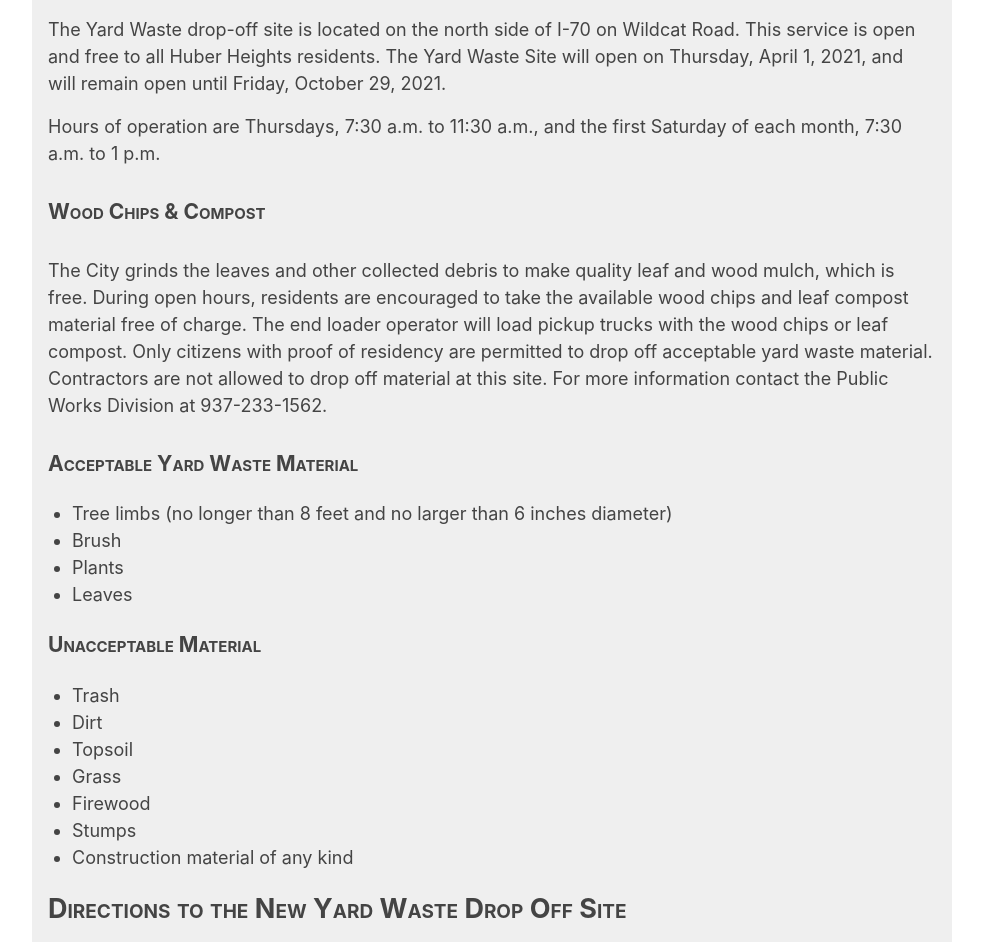
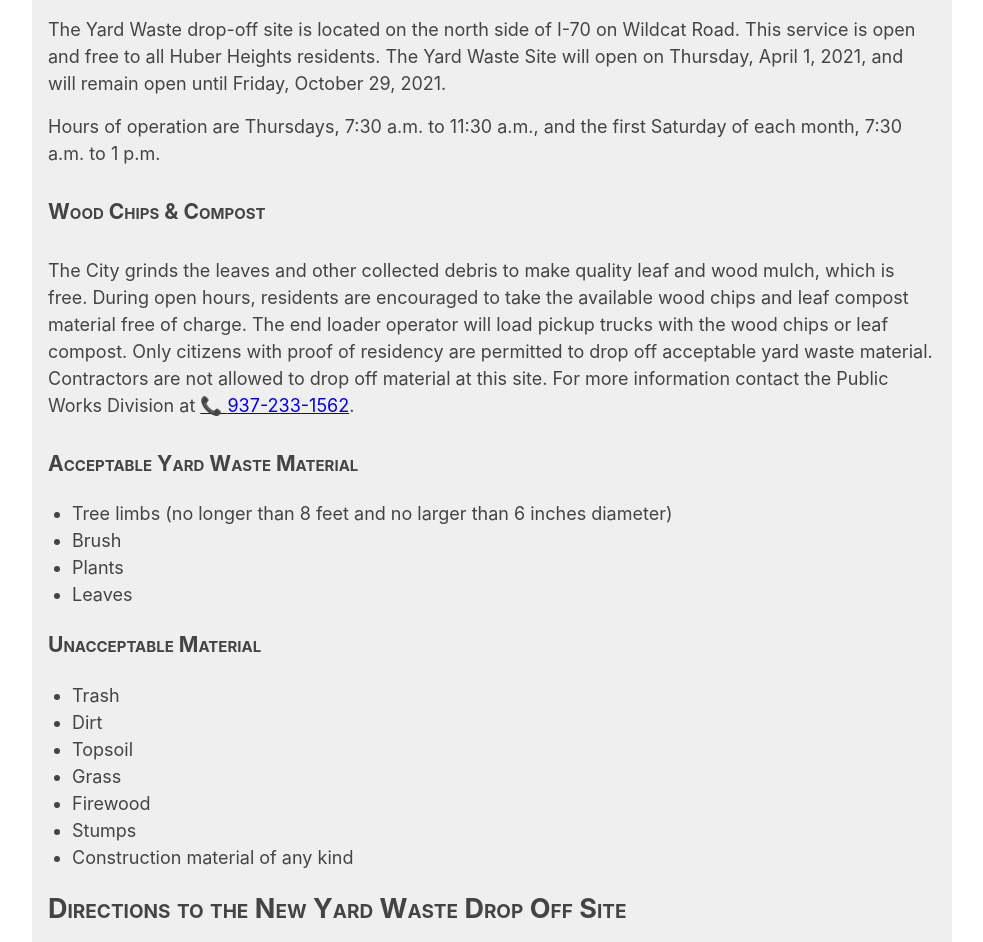
Before and after one commit to hendrixjoseph/joe4huberheights, a Jekyll site: the page built from _posts/2021-04-05-huber-heights-yard-waste-site.md, in a window 1280 px wide and 1400 px high, scrolled down 2232 px. Shown: the top 942 px of the window, without its empty margins (148-1131 px from the left). Built offline with Jekyll 4.4.1, drawn with Linux system fonts in a browser that asks for light colours; some of the changed lines change nothing that is shown; some of the changed text lies outside the part shown.

Commit message:
add telephone link

```diff
--- a/_posts/2021-04-05-huber-heights-yard-waste-site.md
+++ b/_posts/2021-04-05-huber-heights-yard-waste-site.md
@@ -24,7 +24,7 @@ From the [Huber Heights Yard Waste Site website](https://www.hhoh.org/334/Yard-W
 >
 > ### Wood Chips & Compost
 >
-> The City grinds the leaves and other collected debris to make quality leaf and wood mulch, which is free. During open hours, residents are encouraged to take the available wood chips and leaf compost material free of charge. The end loader operator will load pickup trucks with the wood chips or leaf compost. Only citizens with proof of residency are permitted to drop off acceptable yard waste material. Contractors are not allowed to drop off material at this site. For more information contact the Public Works Division at 937-233-1562.
+> The City grinds the leaves and other collected debris to make quality leaf and wood mulch, which is free. During open hours, residents are encouraged to take the available wood chips and leaf compost material free of charge. The end loader operator will load pickup trucks with the wood chips or leaf compost. Only citizens with proof of residency are permitted to drop off acceptable yard waste material. Contractors are not allowed to drop off material at this site. For more information contact the Public Works Division at [937-233-1562](tel:9372331562).
 >
 > ### Acceptable Yard Waste Material
 >
@@ -47,6 +47,6 @@ From the [Huber Heights Yard Waste Site website](https://www.hhoh.org/334/Yard-W
 >
 > 202 N to Kellenburger Road. Left on Kellenburger Road to Wildcat Road. Left on Wildcat Road to Cul-de-sac. Follow signs and asphalt driveway to the site.
 
-Or you can use the following Google Map:
+Or you can use the following [Google Map](https://goo.gl/maps/ETowiD1fFh8gdUZWA):
 
 <iframe src="https://www.google.com/maps/embed?pb=!1m21!1m12!1m3!1d7282.829507975018!2d-84.14498815996275!3d39.873059379611846!2m3!1f0!2f0!3f0!3m2!1i1024!2i768!4f13.1!4m6!3e2!4m0!4m3!3m2!1d39.8748709!2d-84.146902!5e0!3m2!1sen!2sus!4v1617645569089!5m2!1sen!2sus" width="600" height="450" style="border:0;" allowfullscreen="" loading="lazy"></iframe>
```
